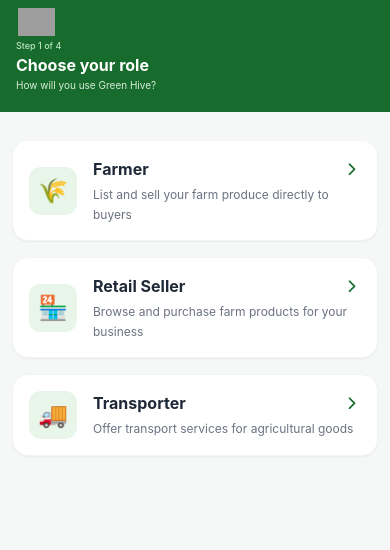
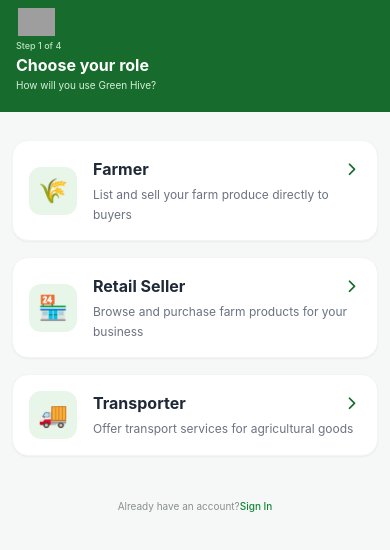
Before and after one commit to janith-sasindu/Green-Hive, a React Native app in the folder mobile/: screen /RoleSelection in a window 390 px wide. Shown: the top 550 px of the page. Built offline with nearby package versions, Linux system fonts and the light colour scheme; grey boxes are pictures that could not be loaded.

Commit message:
login created in role selection page

```diff
--- a/mobile/src/screens/auth/RoleSelectionScreen.tsx
+++ b/mobile/src/screens/auth/RoleSelectionScreen.tsx
@@ -111,6 +111,20 @@ const RoleSelectionScreen = ({
                     description="Offer transport services for agricultural goods"
                     onPress={() => handleRoleSelect("Transporter")}
                 />
+                {/* Sign In */}
+                <View className="mt-7 flex-row items-center justify-center">
+                    <Text className="text-[10px] text-[#89918D]">
+                        Already have an account?
+                    </Text>
+
+                    <TouchableOpacity
+                        onPress={() => navigation.navigate("Login")}
+                    >
+                        <Text className="text-[10px] font-medium text-[#16853A]">
+                            Sign In
+                        </Text>
+                    </TouchableOpacity>
+                </View>
             </View>
 
         </SafeAreaView>
```
